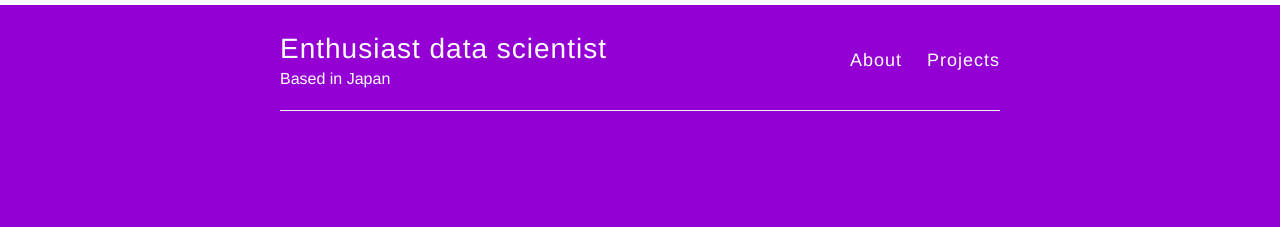
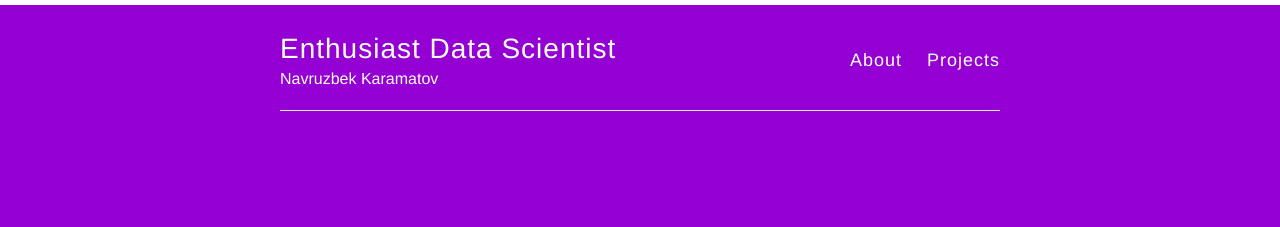
Before and after one commit to navruzbek1992/data_challenge, a Jekyll site: the page built from projects.md, in a window 1280 px wide. Shown: the top 227 px of the page. Built offline with Jekyll 4.4.1, drawn with Linux system fonts in a browser that asks for light colours; nearby versions of some CDN libraries.

Commit message:
Update _config.yml

```diff
--- a/_config.yml
+++ b/_config.yml
@@ -3,10 +3,10 @@
 #
 
 # Name of your site (displayed in the header)
-name: Enthusiast data scientist
+name: Enthusiast Data Scientist
 
 # Short bio or description (displayed in the header)
-description: Based in Japan
+description: Navruzbek Karamatov
 
 
 #
```
